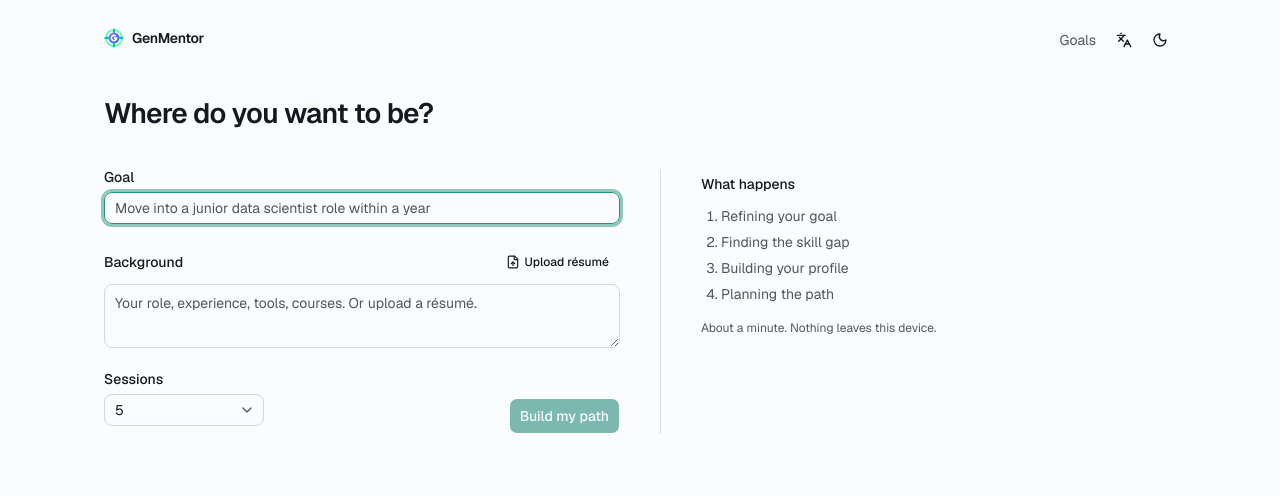
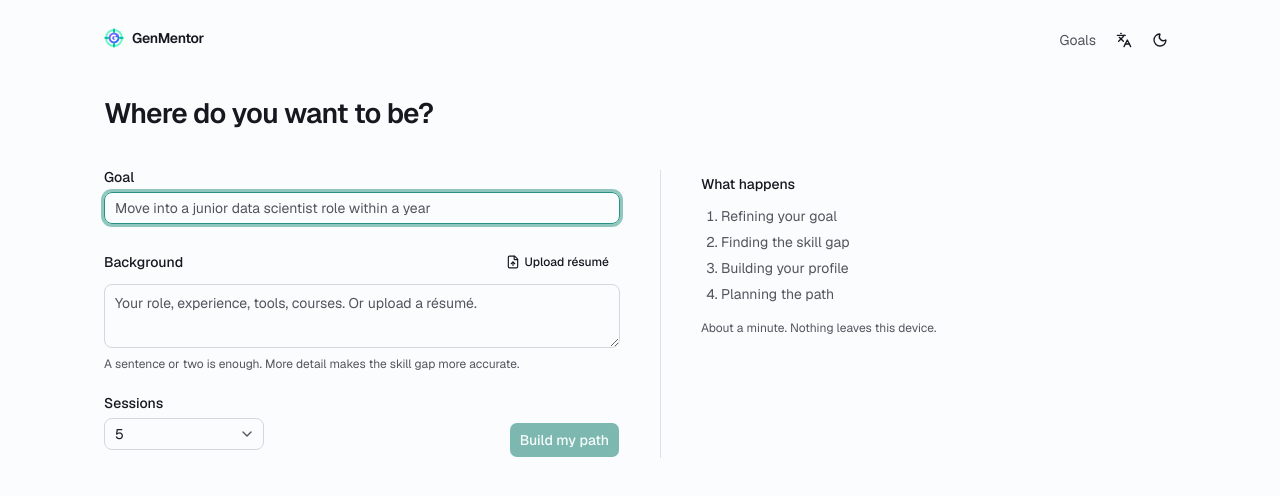
Before and after one commit to GeminiLight/gen-mentor, a Next.js app in the folder app/: page /onboarding in a window 1280 px wide. Shown: the top 496 px of the page. Built offline with nearby package versions, Linux system fonts and the light colour scheme.

Commit message:
fix(onboarding): accept short goals and backgrounds; hint instead of silently disabling

```diff
--- a/app/src/features/onboarding/goal-form.tsx
+++ b/app/src/features/onboarding/goal-form.tsx
@@ -24,8 +24,9 @@ export function GoalForm({ disabled, onSubmit }: { disabled: boolean; onSubmit:
   const [parsing, setParsing] = useState(false);
   const fileRef = useRef<HTMLInputElement>(null);
   const { t } = useT();
-  const goalOk = goal.trim().length >= 12;
-  const infoOk = info.trim().length >= 40;
+  // Short answers are allowed: the agents infer from whatever is there. The hint below nudges, never blocks.
+  const goalOk = goal.trim().length >= 3;
+  const infoOk = info.trim().length >= 3;
 
   const onFile = async (file: File | undefined) => {
     if (!file) return;
@@ -74,7 +75,7 @@ export function GoalForm({ disabled, onSubmit }: { disabled: boolean; onSubmit:
           rows={7}
           placeholder={t("onboarding.infoPlaceholder")}
         />
-        {info.trim().length >= 40 && <p className="text-xs text-muted-foreground">{t("onboarding.infoWords", { n: info.trim().split(/\s+/).length })}</p>}
+        <p className="text-xs text-muted-foreground">{info.trim().length < 40 ? t("onboarding.infoHintShort") : t("onboarding.infoWords", { n: info.trim().split(/\s+/).length })}</p>
       </div>
 
       <div className="flex flex-wrap items-end justify-between gap-4">
--- a/app/src/lib/i18n/en.ts
+++ b/app/src/lib/i18n/en.ts
@@ -53,7 +53,7 @@ export const en = {
     goalHint: "",
     infoLabel: "Background",
     infoPlaceholder: "Your role, experience, tools, courses. Or upload a résumé.",
-    infoHintShort: "",
+    infoHintShort: "A sentence or two is enough. More detail makes the skill gap more accurate.",
     infoWords: "{n} words",
     upload: "Upload résumé",
     uploadFile: "Upload résumé file",
--- a/app/src/lib/i18n/zh.ts
+++ b/app/src/lib/i18n/zh.ts
@@ -55,7 +55,7 @@ export const zh: Dict = {
     goalHint: "",
     infoLabel: "背景",
     infoPlaceholder: "你的岗位、经验、工具、课程。也可以上传简历。",
-    infoHintShort: "",
+    infoHintShort: "一两句就够。写得越具体，技能差距越准。",
     infoWords: "{n} 字",
     upload: "上传简历",
     uploadFile: "上传简历文件",
```
